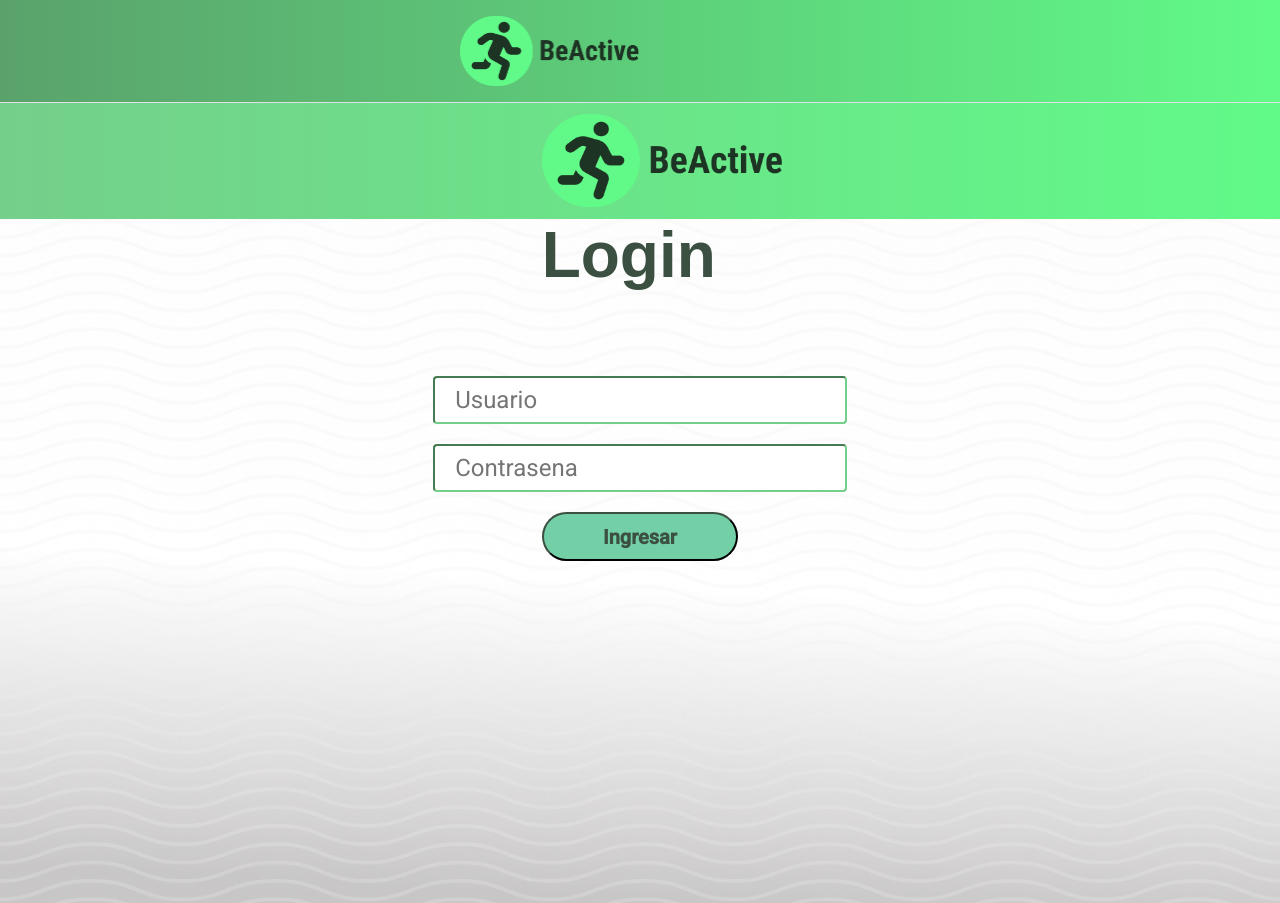
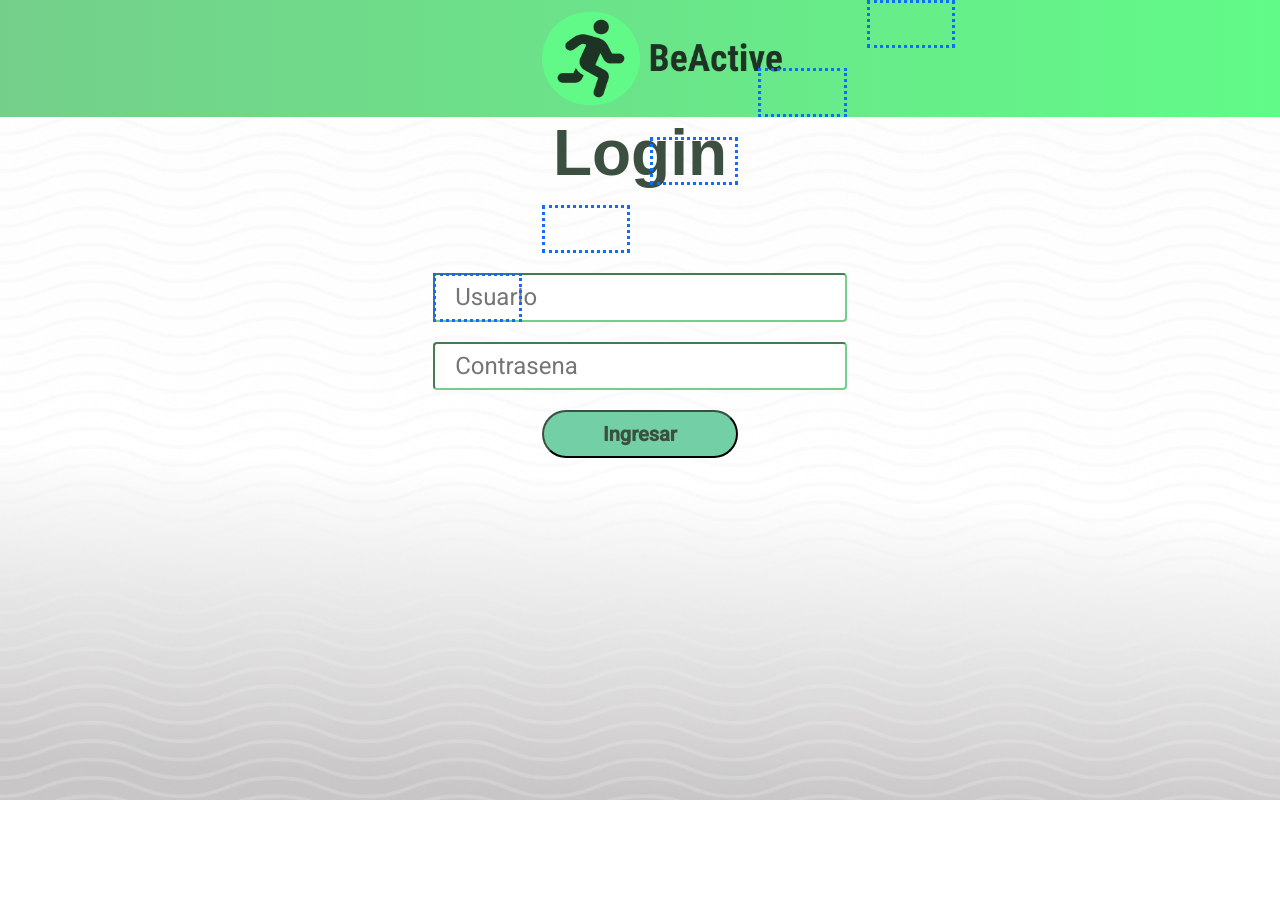
Before and after one commit to JuanDaCalderon/be-active-web, an Angular app: page / in a window 1280 px wide. After the commit the page ends 800 px from the top, so only its background shows below. Built offline with nearby package versions, Linux system fonts and the light colour scheme.

Commit message:
Login: ok

```diff
--- a/src/app/app.component.html
+++ b/src/app/app.component.html
@@ -1,13 +1,3 @@
-<header>
-    <div class="px-3 py-2 border-bottom header">
-        <div class="container">
-            <div class="d-flex align-items-center justify-content-center">
-                <a class="d-flex align-items-center my-2">
-                    <img class="img img-fluid w-50" src="assets/logo.png" alt="logo">
-                </a>
-            </div>
-        </div>
-    </div>
-</header>
+
 
 <router-outlet />
--- a/src/app/login/login.component.html
+++ b/src/app/login/login.component.html
@@ -10,4 +10,11 @@
 
   <button mat-button-stroked color="primary" class="boton_ingresar" style="grid-column: 6/8; grid-row: 7;" routerLink="/home">Ingresar</button>
 
+  <a class="prueba" style="grid-column: 9; grid-row: 1"></a>
+  <a class="prueba" style="grid-column: 8; grid-row: 2"></a>
+  <a class="prueba" style="grid-column: 7; grid-row: 3"></a>
+  <a class="prueba" style="grid-column: 6; grid-row: 4"></a>
+  <a class="prueba" style="grid-column: 5; grid-row: 5"></a>
+
+
 </body>
--- a/src/app/login/login.component.scss
+++ b/src/app/login/login.component.scss
@@ -8,4 +8,6 @@
 
   grid-column: 4 / 10;
   grid-row: 3;
+  margin: auto auto;
+  height:100%
 }
--- a/src/styles.scss
+++ b/src/styles.scss
@@ -1,24 +1,4 @@
 /* You can add global styles to this file, and also import other style files */
-
-html,
-body {
-  height: 100%;
-}
-body {
-  margin: 0;
-  font-family: Roboto, "Helvetica Neue", sans-serif;
-  &.body-custom {
-    background-image: url("assets/background.jpg");
-    background-position: top;
-    background-blend-mode: multiply;
-    background-repeat: no-repeat;
-    background-size: cover;
-  }
-}
-
-body {
-  height: 100%;
-}
 
 
 .wrapper {
@@ -30,7 +10,7 @@ body {
   background-image: url("/assets/background.jpg");
   background-repeat: no-repeat;
   background-size: cover;
-  height: 100%;
+  height: 100vh;
 }
 
 .encabezado{
@@ -40,6 +20,7 @@ body {
   height: 100%;
   display:flex;
   text-align:center;
+  height: 100%;
 }
 
 .logo{
```
